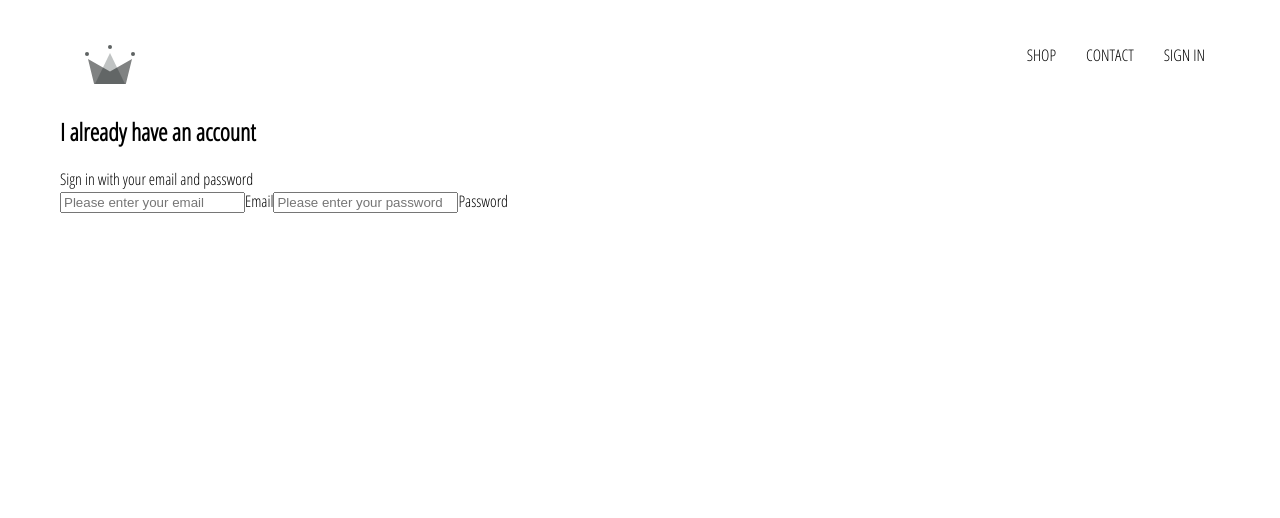
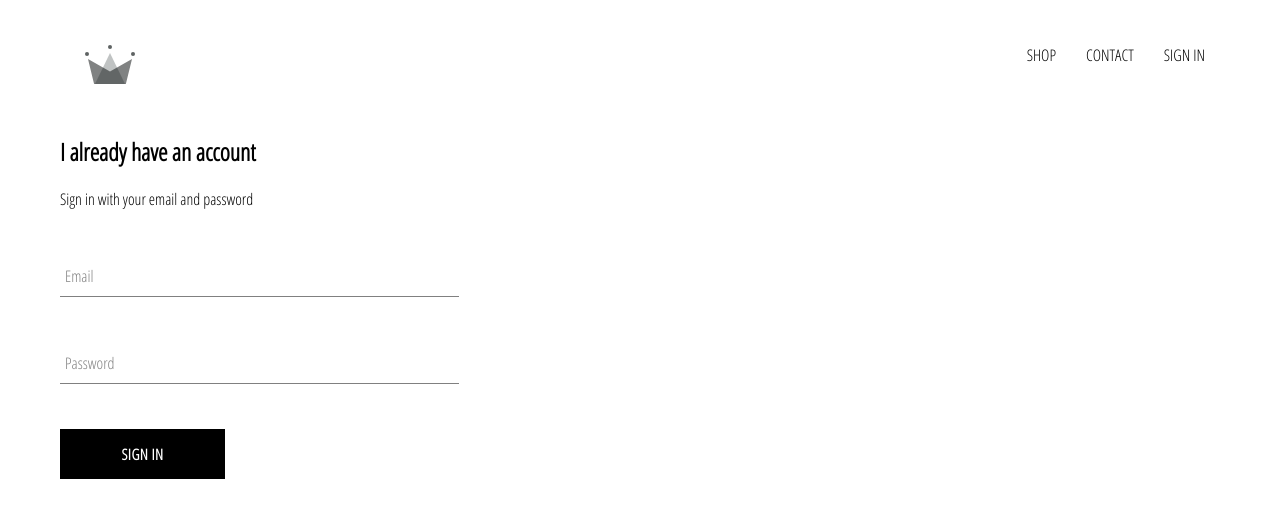
Before and after one commit to fmwong77/e-clothing, a React (Create React App) app: page /signin in a window 1280 px wide. Shown: the top 518 px of the page. Built offline with nearby package versions, Linux system fonts and the light colour scheme.

Commit message:
added sign in button and styled it

```diff
--- /dev/null
+++ b/src/components/custom-button/custom-button.component.jsx
@@ -0,0 +1,9 @@
+import React from 'react';
+import './custom-button.styles.scss';
+
+const CustomButton = ({ children, ...otherProps }) => (
+	<button className="custom-button" {...otherProps}>
+		{children}
+	</button>
+);
+export default CustomButton;
--- /dev/null
+++ b/src/components/custom-button/custom-button.styles.scss
@@ -0,0 +1,22 @@
+.custom-button {
+	min-width: 165px;
+	width: auto;
+	height: 50px;
+	letter-spacing: 0.5px;
+	line-height: 50px;
+	padding: 0 35px 0 35px;
+	font-size: 15px;
+	background-color: black;
+	color: white;
+	text-transform: uppercase;
+	font-family: 'Open Sans Condensed';
+	font-weight: bolder;
+	border: none;
+	cursor: pointer;
+
+	&:hover {
+		background-color: white;
+		color: black;
+		border: 1px solid black;
+	}
+}
--- a/src/components/form-input/form-input.component.jsx
+++ b/src/components/form-input/form-input.component.jsx
@@ -3,9 +3,16 @@
 
 const FormInput = ({ handleChange, label, ...otherProps }) => (
 	<div className="group">
-    <input className="form-input" onChange={handleChange} {...otherProps}></input>
-    {
-      label ? (<label className={{`${otherProps.value.length ? 'shrink ' : ''} form-input-label`}>{label}</label>) : null}
+		<input className="form-input" onChange={handleChange} {...otherProps} />
+		{label ? (
+			<label
+				className={`${
+					otherProps.value.length ? 'shrink' : ''
+				} form-input-label`}
+			>
+				{label}
+			</label>
+		) : null}
 	</div>
 );
 export default FormInput;
--- a/src/components/form-input/form-input.styles.scss
+++ b/src/components/form-input/form-input.styles.scss
@@ -0,0 +1,54 @@
+$sub-color: grey;
+$main-color: black;
+
+@mixin shrinkLabel {
+	top: -14px;
+	font-size: 12px;
+	color: $main-color;
+}
+
+.group {
+	position: relative;
+	margin: 45px 0;
+
+	.form-input {
+		background: none;
+		background-color: white;
+		color: $sub-color;
+		font-size: 18px;
+		padding: 10px 10px 10px 5px;
+		display: block;
+		width: 100%;
+		border: none;
+		border-radius: 0;
+		border-bottom: 1px solid $sub-color;
+		margin: 25px 0;
+
+		&:focus {
+			outline: none;
+		}
+
+		&:focus ~ .form-input-label {
+			@include shrinkLabel();
+		}
+	}
+
+	input[type='password'] {
+		letter-spacing: 0.3em;
+	}
+
+	.form-input-label {
+		color: $sub-color;
+		font-size: 16px;
+		font-weight: normal;
+		position: absolute;
+		pointer-events: none;
+		left: 5px;
+		top: 10px;
+		transition: 300ms ease all;
+
+		&.shrink {
+			@include shrinkLabel();
+		}
+	}
+}
--- a/src/components/sign-in/sign-in.component.jsx
+++ b/src/components/sign-in/sign-in.component.jsx
@@ -1,4 +1,7 @@
 import React, { Component } from 'react';
+import CustomButton from '../custom-button/custom-button.component';
+import FormInput from '../form-input/form-input.component';
+
 import './sign-in.styles.scss';
 
 class SignIn extends Component {
@@ -24,24 +27,23 @@
 				<span>Sign in with your email and password</span>
 
 				<form onSubmit={this.handleSubmit}>
-					<input
+					<FormInput
 						name="email"
 						type="email"
-						placeholder="Please enter your email"
+						handleChange={this.handleChange}
 						value={this.state.email}
+						label="Email"
 						required
-						onChange={this.handleChange}
-					/>
-					<label>Email</label>
-					<input
+					></FormInput>
+					<FormInput
 						name="password"
 						type="password"
-						placeholder="Please enter your password"
+						handleChange={this.handleChange}
 						value={this.state.password}
+						label="Password"
 						required
-						onChange={this.handleChange}
-					/>
-					<label>Password</label>
+					></FormInput>
+					<CustomButton type="submit">SIGN IN</CustomButton>
 				</form>
 			</div>
 		);
--- a/src/components/sign-in/sign-in.styles.scss
+++ b/src/components/sign-in/sign-in.styles.scss
@@ -0,0 +1,9 @@
+.sign-in {
+	width: 30vw;
+	display: flex;
+	flex-direction: column;
+
+	.title {
+		margin: 10px 0;
+	}
+}
```
